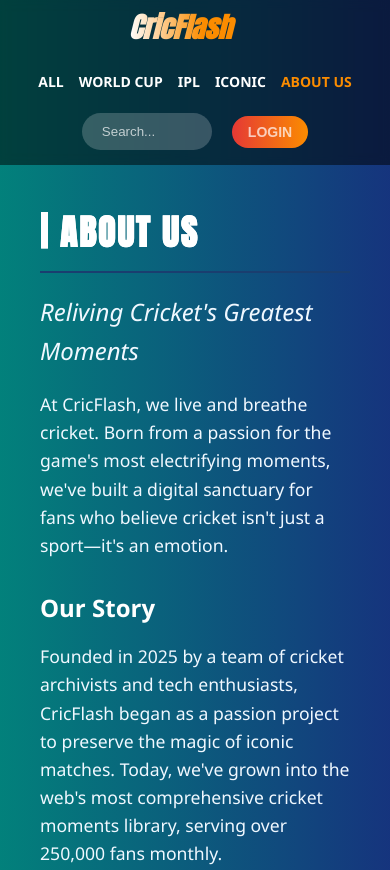
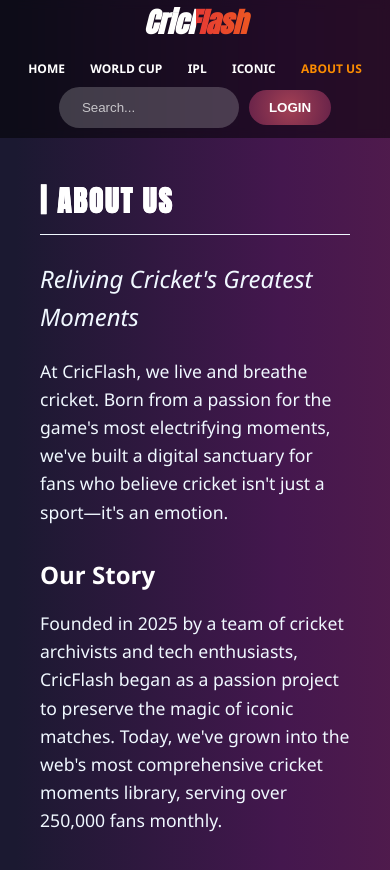
Before and after one commit to Medhansh38/Project-cricflash, a plain HTML site: page about.html in a window 390 px wide. Shown: the top 870 px of the page. Drawn offline with Linux system fonts and the light colour scheme.

Commit message:
Your commit message here

```diff
--- a/about.html
+++ b/about.html
@@ -27,7 +27,7 @@
         </div>
 
         <div class="nav-links">
-            <a href="/home.html">ALL</a>
+            <a href="/home.html">HOME</a>
             <a href="/world_cup/index.html">WORLD CUP</a>
             <a href="/ipl/index.html">IPL</a>
             <a href="/iconic-2-final/index_2.html">ICONIC</a>
--- a/iconic-2-final/styles.css
+++ b/iconic-2-final/styles.css
@@ -4,15 +4,16 @@
     box-sizing: border-box;
 }
 body{
- background: linear-gradient(270deg, #1a237e, #00897b, #fb8c00, #e53935);
+ background: linear-gradient(to right, #1b1931 1%,  #44174e 18%, #662249 40%,  #a34054 60%, #d4a017 82%,  #f5e6a6 100%);
   background-size: 400% 400%;
-  animation: gradientBG 15s ease infinite;
+}
+  /*animation: gradientBG 15s ease infinite;
 }
 @keyframes gradientBG {
   0% { background-position: 0% 50%; }
   50% { background-position: 100% 50%; }
   100% { background-position: 0% 50%; }
-}
+}*/
   .preloader {
             position: fixed;
             top: 0;
@@ -31,7 +32,15 @@ body{
         .cricket-ball {
     width: 80px;
     height: 80px;
-            background: linear-gradient(145deg, #d4af37, #a67c00);
+    background: linear-gradient(
+        43deg,
+        #1b1931 0%,
+        #44174e 25%,
+        #662249 49.9%,
+        #d4a017 50%,
+        #f5e6a6 75%,
+        #f5e6a6 100%
+    );
     border-radius: 50%;
     position: relative;
     animation: spin 1.5s linear infinite;
@@ -73,7 +82,7 @@ body{
         body {
             margin: 0;
             font-family: Arial, sans-serif;
-             background: linear-gradient(270deg, #1a237e, #00897b, #fb8c00, #e53935);
+ background: linear-gradient(to right, #1b1931 1%,  #44174e 18%, #662249 40%,  #a34054 60%, #d4a017 82%,  #f5e6a6 100%);
   background-size: 400% 400%;
   animation: gradientBG 15s ease infinite;
         }
@@ -98,12 +107,12 @@ body{
     width:20vw;
 }
 .logo-text {
-    font-size: 38px;
+    font-size: 3vw;
  font-family: "Anton", sans-serif;
  font-weight: 700;
   font-style:italic;
-    background: linear-gradient(to left,  #fb8c00 40%,#ffffff 100%);
-  color: rgba(255, 255, 255, 0.7);
+    background: linear-gradient(to left, #fb8c00 6%, #e53935 73%, #ffffff 70%);
+  color: rgba(255, 255, 255);
     background-clip: text;
     color: transparent;
     margin-top:-9px;
@@ -160,8 +169,8 @@ color: #fb8c00;
 }
 
 .login-btn {
-  background: linear-gradient(to left,  #fb8c00, #e53935);
-    color: rgba(255, 255, 255, 0.7);
+background: radial-gradient(circle,  #a34054,#662249);
+    color: rgba(255, 255, 255);
     border: none;
     padding: 10px 20px;
     border-radius: 25px;
@@ -171,7 +180,11 @@ color: #fb8c00;
 }
 
 .login-btn:hover {
-background: linear-gradient(to right,#1a237e, #00897b);
+background: linear-gradient(
+ to right,
+    #50044c,
+    #6a0a5e
+);
     transform: translateY(-2px);
         box-shadow: 0 10px 20px rgba(0, 0, 0, 0.2);
 }
@@ -186,7 +199,7 @@ background: linear-gradient(to right,#1a237e, #00897b);
     font-family: 'Anton', sans-serif;
     font-size: 3rem;
     margin-bottom: 40px;
-    letter-spacing: 2px;
+   /* letter-spacing: 2px;*/
     background: white;
     -webkit-background-clip: text;
     background-clip: text;
@@ -253,7 +266,7 @@ background: linear-gradient(to right,#1a237e, #00897b);
 }
 
 .moment-info h3 {
-    font-family: 'Montserrat', sans-serif;
+font-family: Arial, sans-serif;
     font-weight: 600;
     margin: 0;
     color: white;
@@ -284,6 +297,10 @@ background: linear-gradient(to right,#1a237e, #00897b);
 .play-button:hover {
     background: rgba(255, 255, 255, 0.9);
 }
+.play-button:hover::before {
+ border-color: transparent transparent transparent #000;
+}
+
 .play-button::before {
     content: "";
     position: absolute;
@@ -507,6 +524,8 @@ background: linear-gradient(to right,#1a237e, #00897b);
 
   .logo-text {
             font-size: 28px;
+        background: linear-gradient(to left, #fb8c00 6%, #e53935 50%, #FFFFFD 47%);
+        -webkit-background-clip: text;
   }
 
   .nav-links {
--- a/ipl/styles.css
+++ b/ipl/styles.css
@@ -4,15 +4,16 @@
     box-sizing: border-box;
 }
 body{
- background: linear-gradient(270deg, #1a237e, #00897b, #fb8c00, #e53935);
+ background: linear-gradient(to right, #1b1931 1%,  #44174e 18%, #662249 40%,  #a34054 60%, #d4a017 82%,  #f5e6a6 100%);
   background-size: 400% 400%;
-  animation: gradientBG 15s ease infinite;
+}
+ /* animation: gradientBG 15s ease infinite;
 }
 @keyframes gradientBG {
   0% { background-position: 0% 50%; }
   50% { background-position: 100% 50%; }
   100% { background-position: 0% 50%; }
-}
+}*/
   .preloader {
             position: fixed;
             top: 0;
@@ -31,7 +32,15 @@ body{
       .cricket-ball {
     width: 80px;
     height: 80px;
-            background: linear-gradient(145deg, #d4af37, #a67c00);
+    background: linear-gradient(
+        43deg,
+        #1b1931 0%,
+        #44174e 25%,
+        #662249 49.9%,
+        #d4a017 50%,
+        #f5e6a6 75%,
+        #f5e6a6 100%
+    );
     border-radius: 50%;
     position: relative;
     animation: spin 1.5s linear infinite;
@@ -73,9 +82,9 @@ body{
         body {
             margin: 0;
             font-family: Arial, sans-serif;
-             background: linear-gradient(270deg, #1a237e, #00897b, #fb8c00, #e53935);
+ background: linear-gradient(to right, #1b1931 1%,  #44174e 18%, #662249 40%,  #a34054 60%, #d4a017 82%,  #f5e6a6 100%);
   background-size: 400% 400%;
-  animation: gradientBG 15s ease infinite;
+ /*animation: gradientBG 15s ease infinite;*/
         }
 .navbar {
     position: relative;
@@ -98,11 +107,12 @@ body{
     width:20vw;
 }
 .logo-text {
-    font-size: 38px;
+    font-size: 3vw;
  font-family: "Anton", sans-serif;
  font-weight: 700;
   font-style:italic;
-    background: linear-gradient(to left,  #fb8c00 40%,#ffffff 100%);
+    background: linear-gradient(to left, #fb8c00 6%, #e53935 73%, #ffffff 70%);
+    -webkit-background-clip: text;
   color: rgba(255, 255, 255, 0.7);
     background-clip: text;
     color: transparent;
@@ -160,8 +170,8 @@ color: #fb8c00;
 }
 
 .login-btn {
-  background: linear-gradient(to left,  #fb8c00, #e53935);
-    color: rgba(255, 255, 255, 0.7);
+background: radial-gradient(circle,  #a34054,#662249);
+    color: rgba(255, 255, 255);
     border: none;
     padding: 10px 20px;
     border-radius: 25px;
@@ -171,7 +181,11 @@ color: #fb8c00;
 }
 
 .login-btn:hover {
-background: linear-gradient(to right,#1a237e, #00897b);
+background: linear-gradient(
+ to right,
+    #50044c,
+    #6a0a5e
+);
     transform: translateY(-2px);
         box-shadow: 0 10px 20px rgba(0, 0, 0, 0.2);
 }
@@ -186,7 +200,7 @@ background: linear-gradient(to right,#1a237e, #00897b);
     font-family: 'Anton', sans-serif;
     font-size: 3rem;
     margin-bottom: 40px;
-    letter-spacing: 2px;
+   /* letter-spacing: 2px;*/
     background: white;
     -webkit-background-clip: text;
     background-clip: text;
@@ -253,7 +267,7 @@ background: linear-gradient(to right,#1a237e, #00897b);
 }
 
 .moment-info h3 {
-    font-family: 'Montserrat', sans-serif;
+    font-family: "Roboto", sans-serif;
     font-weight: 600;
     margin: 0;
     color: white;
@@ -284,6 +298,10 @@ background: linear-gradient(to right,#1a237e, #00897b);
 .play-button:hover {
     background: rgba(255, 255, 255, 0.9);
 }
+.play-button:hover::before {
+ border-color: transparent transparent transparent #000;
+}
+
 .play-button::before {
     content: "";
     position: absolute;
@@ -507,6 +525,8 @@ background: linear-gradient(to right,#1a237e, #00897b);
 
   .logo-text {
            font-size: 28px;
+        background: linear-gradient(to left, #fb8c00 6%, #e53935 50%, #FFFFFD 47%);
+        -webkit-background-clip: text;
   }
 
   .nav-links {
--- a/style_home.css
+++ b/style_home.css
@@ -4,15 +4,17 @@
     box-sizing: border-box;
 }
 body{
- background: linear-gradient(270deg, #1a237e, #00897b, #fb8c00, #e53935);
+ /*background: linear-gradient(270deg, #1a237e, #00897b, #fb8c00, #e53935);*/
+ background: linear-gradient(to right, #1b1931 1%,  #44174e 18%, #662249 40%,  #a34054 60%, #d4a017 82%,  #f5e6a6 100%);
  background-size: 400% 400%;
-  animation: gradientBG 15s ease infinite;
+ /* animation: gradientBG 15s ease infinite;*/
 }
+/*
 @keyframes gradientBG {
   0% { background-position: 0% 50%; }
   50% { background-position: 100% 50%; }
   100% { background-position: 0% 50%; }
-}
+}*/
 
   .preloader {
             position: fixed;
@@ -32,7 +34,15 @@ body{
         .cricket-ball {
     width: 80px;
     height: 80px;
-            background: linear-gradient(145deg, #d4af37, #a67c00);
+    background: linear-gradient(
+        43deg,
+        #1b1931 0%,
+        #44174e 25%,
+        #662249 49.9%,
+        #d4a017 50%,
+        #f5e6a6 75%,
+        #f5e6a6 100%
+    );
     border-radius: 50%;
     position: relative;
     animation: spin 1.5s linear infinite;
@@ -74,9 +84,9 @@ body{
         body {
             margin: 0;
             font-family: Arial, sans-serif;
-             background: linear-gradient(270deg, #1a237e, #00897b, #fb8c00, #e53935);
+ background: linear-gradient(to right, #1b1931 1%,  #44174e 12%, #662249 27%,  #a34054 60%, #d4a017 82%,  #f5e6a6 100%);
   background-size: 400% 400%;
-  animation: gradientBG 15s ease infinite;
+  /*animation: gradientBG 15s ease infinite;*/
         }
 
 
@@ -103,12 +113,11 @@ body{
     width:20vw;
 }
 .logo-text {
-    font-size: 38px;
+    font-size: 3vw;
     font-family: "Anton", sans-serif;
     font-weight: 700;
     font-style: italic;
-    background: linear-gradient(to left,  #fb8c00 40%,#ffffff 100%);
-    -webkit-background-clip: text;
+    background: linear-gradient(to left, #fb8c00 6%, #e53935 73%, #ffffff 39%);
         background-clip: text;
     color: transparent;
     margin-top: -9px;
@@ -128,7 +137,7 @@ color: white;
 
 .nav-links a.active,
 .nav-links a:hover {
-color: #fb8c00;
+color: #ff6d00;
 }
 
 .nav-actions {
@@ -165,8 +174,8 @@ color: #fb8c00;
 }
 
 .login-btn {
-  background: linear-gradient(to left,  #fb8c00, #e53935);
-    color: rgba(255, 255, 255, 0.7);
+background: radial-gradient(circle,  #a34054,#662249);
+    color: rgba(255, 255, 255);
     border: none;
     padding: 10px 20px;
     border-radius: 25px;
@@ -176,7 +185,12 @@ color: #fb8c00;
 
 }
 .login-btn:hover {
-background: linear-gradient(to right,#1a237e, #00897b);
+background: linear-gradient(
+ to right,
+    #50044c,    /* Deep violet */
+    #6a0a5e  /* Intermediate purple (creates smoother transition) */
+
+);
     transform: translateY(-2px);
         box-shadow: 0 10px 20px rgba(0, 0, 0, 0.2);
 
@@ -485,7 +499,7 @@ background: linear-gradient(to right,#1a237e, #00897b);
 }
 
 .text-content p {
-     font-family: "Roboto", sans-serif;
+font-family: "Merriweather", serif;
     font-size: 1.1rem;
     line-height: 1.6;
     margin-bottom: 30px;
@@ -493,7 +507,7 @@ background: linear-gradient(to right,#1a237e, #00897b);
 }
 
 .explore-btn {
-  background: linear-gradient(to left,  #fb8c00, #e53935);
+background: radial-gradient(circle,  #a34054,#662249);
         color: white;
     border: none;
     padding: 12px 30px;
@@ -509,8 +523,12 @@ background: linear-gradient(to right,#1a237e, #00897b);
 
 
 .explore-btn:hover {
-    background: linear-gradient(to right,#1a237e, #00897b);
+background: linear-gradient(
+ to right,
+    #50044c,    /* Deep violet */
+    #6a0a5e  /* Intermediate purple (creates smoother transition) */
 
+);
     transform: translateY(-3px);
     box-shadow: 0 10px 20px rgba(0, 0, 0, 0.2);
 }
@@ -745,90 +763,85 @@ background: linear-gradient(to right,#1a237e, #00897b);
     border-top: 1px solid #444;
     margin-top: 30px;
 }
-@media (max-width: 760px) {
+@media (max-width: 768px) {
   .navbar {
     padding: 15px 5%;
   }
 
   .logo-text {
             font-size: 28px;
+        background: linear-gradient(to left, #fb8c00 6%, #e53935 50%, #FFFFFD 47%);
+        -webkit-background-clip: text;
   }
 
   .nav-links {
-    gap: 20px;
+    gap: 15px;
   }
 
-  .nav-links a {
-    font-size: 14px;
+  .moments-grid {
+    grid-template-columns: repeat(2, 1fr);
   }
 
-  .search-box {
-    width: 130px;
-    padding: 3px 12px;
-  }
-
-  .login-btn {
-    padding: 8px 16px;
-    font-size: 14px;
+  .video-container,
+  .moment-card.with-video {
+    width: 100% !important;
+    height: 35vh !important;
   }
 }
 @media (max-width: 480px) {
   .navbar {
     flex-wrap: wrap;
-    row-gap: 12px;
+    padding: 10px 5%;
   }
 
   .logo {
-    width: 35%;
+    width: 100%;
+    text-align: center;
 
   }
 
   .nav-links {
-    order: 2;
     width: 100%;
-    justify-content: center;
-    gap: 15px;
-    margin: 5px 0;
-  }
-
-  .nav-actions {
-    order: 3;
-    width: 100%;
-    justify-content: center;
-    margin-top: 5px;
-  }
-
-  .search-box {
-    margin-right: 10px;
-  }
-}
-@media (max-width: 344px) {
-  .logo-text {
-    font-size: 24px;
-  }
-
-  .nav-links {
-    gap: 10px;
-    flex-wrap: wrap;
+    justify-content: space-around;
+    gap: 8px;
+    margin-bottom: 10px;
+    margin-top:0px;
   }
 
   .nav-links a {
     font-size: 12px;
-    padding: 2px 5px;
   }
 
-  .search-box {
-    width: 110px;
-    padding: 2px 8px;
+  .nav-actions {
+    width: 100%;
+    justify-content: center;
+  }
+
+  .moments-grid {
+    grid-template-columns: 1fr;
+  }
+
+  .video-container,
+  .moment-card.with-video {
+    height: 45vh !important;
+  }
+
+  .section-title {
+    font-size: 1.8rem !important;
+    margin-bottom: 25px;
+  }
+}
+@media (max-width: 344px) {
+  .nav-links a {
+    font-size: 10px;
   }
 
   .search-box input {
-    width: 80px;
-    padding: 5px;
+    width: 100px !important;
   }
 
-  .login-btn {
-    padding: 6px 12px;
-    font-size: 12px;
+  .video-container,
+  .moment-card.with-video {
+    height: 40vh !important;
   }
 }
--- a/styles_about.css
+++ b/styles_about.css
@@ -4,15 +4,16 @@
     box-sizing: border-box;
 }
 body{
- background: linear-gradient(270deg, #1a237e, #00897b, #fb8c00, #e53935);
+ background: linear-gradient(to right, #1b1931 1%,  #44174e 18%, #662249 40%,  #a34054 60%, #d4a017 82%,  #f5e6a6 100%);
   background-size: 400% 400%;
-  animation: gradientBG 15s ease infinite;
+}
+ /* animation: gradientBG 15s ease infinite;
 }
 @keyframes gradientBG {
   0% { background-position: 0% 50%; }
   50% { background-position: 100% 50%; }
   100% { background-position: 0% 50%; }
-}
+}*/
   .preloader {
             position: fixed;
             top: 0;
@@ -31,7 +32,15 @@ body{
    .cricket-ball {
     width: 80px;
     height: 80px;
-            background: linear-gradient(145deg, #d4af37, #a67c00);
+    background: linear-gradient(
+        43deg,
+        #1b1931 0%,
+        #44174e 25%,
+        #662249 49.9%,
+        #d4a017 50%,
+        #f5e6a6 75%,
+        #f5e6a6 100%
+    );
     border-radius: 50%;
     position: relative;
     animation: spin 1.5s linear infinite;
@@ -75,7 +84,7 @@ body{
         body {
             margin: 0;
             font-family: Arial, sans-serif;
-             background: linear-gradient(270deg, #1a237e, #00897b, #fb8c00, #e53935);
+ background: linear-gradient(to right, #1b1931 1%,  #44174e 18%, #662249 40%,  #a34054 60%, #d4a017 82%,  #f5e6a6 100%);
   background-size: 400% 400%;
   animation: gradientBG 15s ease infinite;
 
@@ -102,11 +111,12 @@ body{
     width:20vw;
 }
 .logo-text {
-    font-size: 38px;
+    font-size: 3vw;
  font-family: "Anton", sans-serif;
  font-weight: 700;
   font-style:italic;
-    background: linear-gradient(to left,  #fb8c00 40%,#ffffff 100%);
+    background: linear-gradient(to left, #fb8c00 6%, #e53935 73%, #ffffff 70%);
+      -webkit-background-clip: text;
   color: rgba(255, 255, 255, 0.7);
     background-clip: text;
     color: transparent;
@@ -164,8 +174,8 @@ color: #fb8c00;
 }
 
 .login-btn {
-  background: linear-gradient(to left,  #fb8c00, #e53935);
-    color: rgba(255, 255, 255, 0.7);
+background: radial-gradient(circle,  #a34054,#662249);
+    color: rgba(255, 255, 255);
     border: none;
     padding: 10px 20px;
     border-radius: 25px;
@@ -175,18 +185,27 @@ color: #fb8c00;
 }
 
 .login-btn:hover {
-background: linear-gradient(to right,#1a237e, #00897b);
+background: linear-gradient(
+ to right,
+    #50044c,    /* Deep violet */
+    #6a0a5e  /* Intermediate purple (creates smoother transition) */
+
+);
     transform: translateY(-2px);
         box-shadow: 0 10px 20px rgba(0, 0, 0, 0.2);
 
 
-}@media (max-width: 960px) {
+}
+
+/*@media (max-width: 960px) {
   .navbar {
     padding: 15px 5%;
   }
 
   .logo-text {
            font-size: 28px;
+        background: linear-gradient(to left, #fb8c00 6%, #e53935 58%, #FFFFFD 47%);
+        -webkit-background-clip: text;
   }
 
   .nav-links {
@@ -296,7 +315,7 @@ background: linear-gradient(to right,#1a237e, #00897b);
     padding: 6px 12px;
     font-size: 12px;
   }
-}
+}*/
 
 .section-title {
     font-family: 'Anton', sans-serif;
@@ -330,7 +349,7 @@ background: linear-gradient(to right,#1a237e, #00897b);
     font-size: 2.2rem;
     color: white;
     margin-bottom: 10px;
-    border-bottom: 2px solid #1a3e6f;
+    border-bottom: 1px solid aliceblue;
     padding-bottom: 10px;
 }
 
@@ -665,3 +684,84 @@ blockquote:after {
     border-top: 1px solid #444;
     margin-top: 30px;
 }
+@media (max-width: 768px) {
+  .navbar {
+    padding: 15px 5%;
+  }
+
+  .logo-text {
+            font-size: 28px;
+        background: linear-gradient(to left, #fb8c00 6%, #e53935 50%, #FFFFFD 47%);
+        -webkit-background-clip: text;
+  }
+
+  .nav-links {
+    gap: 15px;
+  }
+
+  .moments-grid {
+    grid-template-columns: repeat(2, 1fr);
+  }
+
+  .video-container,
+  .moment-card.with-video {
+    width: 100% !important;
+    height: 35vh !important;
+  }
+}
+@media (max-width: 480px) {
+  .navbar {
+    flex-wrap: wrap;
+    padding: 10px 5%;
+  }
+
+  .logo {
+    width: 100%;
+    margin-bottom: 10px;
+    text-align: center;
+  }
+
+  .nav-links {
+    width: 100%;
+    justify-content: space-around;
+    gap: 8px;
+    margin-bottom: 10px;
+  }
+
+  .nav-links a {
+    font-size: 12px;
+  }
+
+  .nav-actions {
+    width: 100%;
+    justify-content: center;
+  }
+
+  .moments-grid {
+    grid-template-columns: 1fr;
+  }
+
+  .video-container,
+  .moment-card.with-video {
+    height: 45vh !important;
+  }
+
+  .section-title {
+    font-size: 1.8rem !important;
+    margin-bottom: 25px;
+  }
+}
+@media (max-width: 344px) {
+  .nav-links a {
+    font-size: 10px;
+  }
+
+  .search-box input {
+    width: 100px !important;
+  }
+
+  .video-container,
+  .moment-card.with-video {
+    height: 40vh !important;
+  }
+}
--- a/world_cup/styles.css
+++ b/world_cup/styles.css
@@ -5,24 +5,33 @@
 }
 
 body {
-    background: linear-gradient(270deg, #1a237e, #00897b, #fb8c00, #e53935);
-    background-size: 400% 400%;
-    animation: gradientBG 15s ease infinite;
+ background: linear-gradient(to right, #1b1931 1%,  #44174e 18%, #662249 40%,  #a34054 60%, #d4a017 82%,  #f5e6a6 100%);
+
+    background-size: 300% 300%;
+    background-attachment: fixed;
+    min-height: 100vh;
+    margin: 0;
+    font-family: Arial, sans-serif;
 }
-
+   /* animation: gradientBG 18s ease infinite;
+}
 @keyframes gradientBG {
+    0% { background-position: 0% 50%; }
+    50% { background-position: 100% 50%; }
+    100% { background-position: 0% 50%; }
+}/*@keyframes gradientBG {
     0% {
         background-position: 0% 50%;
     }
 
     50% {
-        background-position: 100% 50%;
+        background-position:100% 50%;
     }
 
     100% {
-        background-position: 0% 50%;
+        background-position: 50% 50%;
     }
-}
+}*/
 
 .preloader {
     position: fixed;
@@ -39,16 +48,23 @@ body {
     transition: opacity 0.5s ease;
 }
 
-.cricket-ball {
+   .cricket-ball {
     width: 80px;
     height: 80px;
-    background: linear-gradient(145deg, #d4af37, #a67c00);
+    background: linear-gradient(
+        43deg,
+        #1b1931 0%,
+        #44174e 25%,
+        #662249 49.9%,
+        #d4a017 50%,
+        #f5e6a6 75%,
+        #f5e6a6 100%
+    );
     border-radius: 50%;
     position: relative;
     animation: spin 1.5s linear infinite;
     box-shadow: 0 0 20px rgba(212, 175, 55, 0.7);
 }
-
 .cricket-ball::before {
     content: "";
     position: absolute;
@@ -86,13 +102,6 @@ body {
     pointer-events: none;
 }
 
-body {
-    margin: 0;
-    font-family: Arial, sans-serif;
-    background: linear-gradient(270deg, #1a237e, #00897b, #fb8c00, #e53935);
-    background-size: 400% 400%;
-    animation: gradientBG 15s ease infinite;
-}
 
 .navbar {
     position: relative;
@@ -116,11 +125,12 @@ body {
 }
 
 .logo-text {
-    font-size: 38px;
+    font-size: 3vw;
     font-family: "Anton", sans-serif;
     font-weight: 700;
     font-style: italic;
-    background: linear-gradient(to left, #fb8c00 40%, #ffffff 100%);
+    background: linear-gradient(to left, #fb8c00 6%, #e53935 73%, #ffffff 39%);
+      -webkit-background-clip: text;
     color: rgba(255, 255, 255, 0.7);
     background-clip: text;
     color: transparent;
@@ -179,8 +189,8 @@ body {
 }
 
 .login-btn {
-    background: linear-gradient(to left, #fb8c00, #e53935);
-    color: rgba(255, 255, 255, 0.7);
+background: radial-gradient(circle,  #a34054,#662249);
+    color: rgba(255, 255, 255);
     border: none;
     padding: 10px 20px;
     border-radius: 25px;
@@ -205,7 +215,7 @@ body {
     font-family: 'Anton', sans-serif;
     font-size: 3rem;
     margin-bottom: 40px;
-    letter-spacing: 2px;
+   /*letter-spacing: 2px;*/
     background: white;
     -webkit-background-clip: text;
     background-clip: text;
@@ -257,6 +267,7 @@ body {
 .moment-card.with-video:hover {
     transform: none;
     box-shadow: none;
+
 }
 
 .moment-media {
@@ -273,7 +284,7 @@ body {
 }
 
 .moment-info h3 {
-    font-family: 'Montserrat', sans-serif;
+    font-family: "Roboto", sans-serif;
     font-weight: 600;
     margin: 0;
     color: white;
@@ -306,7 +317,6 @@ body {
 .play-button:hover {
     background: rgba(255, 255, 255, 0.9);
 }
-
 .play-button::before {
     content: "";
     position: absolute;
@@ -316,6 +326,9 @@ body {
     border-style: solid;
     border-width: 10px 0 10px 16px;
     border-color: transparent transparent transparent #fff;
+}
+.play-button:hover::before {
+ border-color: transparent transparent transparent #000;
 }
 
 .moment-card.with-video {
@@ -516,6 +529,8 @@ body {
 
   .logo-text {
     font-size: 28px;
+        background: linear-gradient(to left, #fb8c00 6%, #e53935 50%, #FFFFFD 47%);
+       -webkit-background-clip: text;
   }
 
   .nav-links {
@@ -532,7 +547,7 @@ body {
     height: 35vh !important;
   }
 }
-@media (max-width: 480px) {
+@media (max-width: 550px) {
   .navbar {
     flex-wrap: wrap;
     padding: 10px 5%;
```
Also changed, not shown: home.html (+21 -21 lines), iconic-2-final/index_2.html (+4 -1 lines), ipl/index.html (+4 -1 lines), world_cup/index.html (+4 -1 lines), assets/STOKES.jpg (added). Lines whose indentation alone changed are shown as unchanged.
